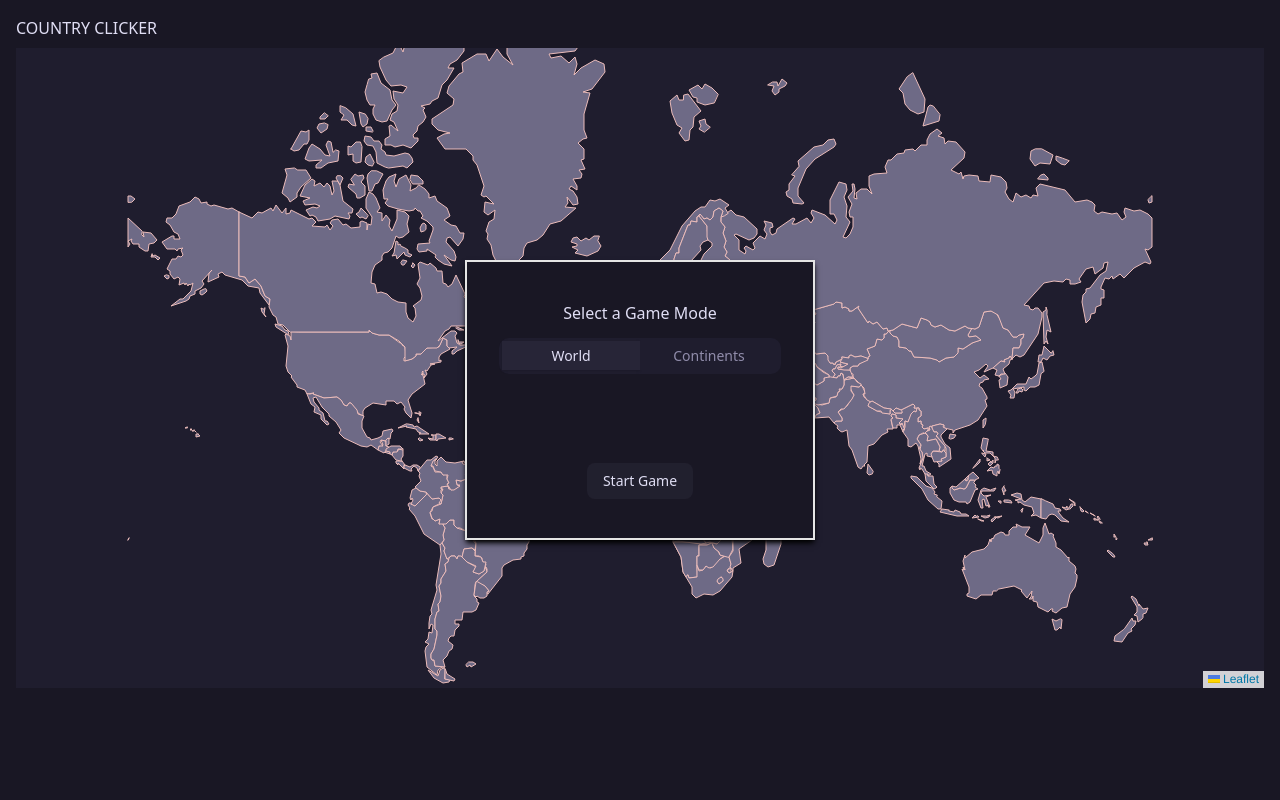
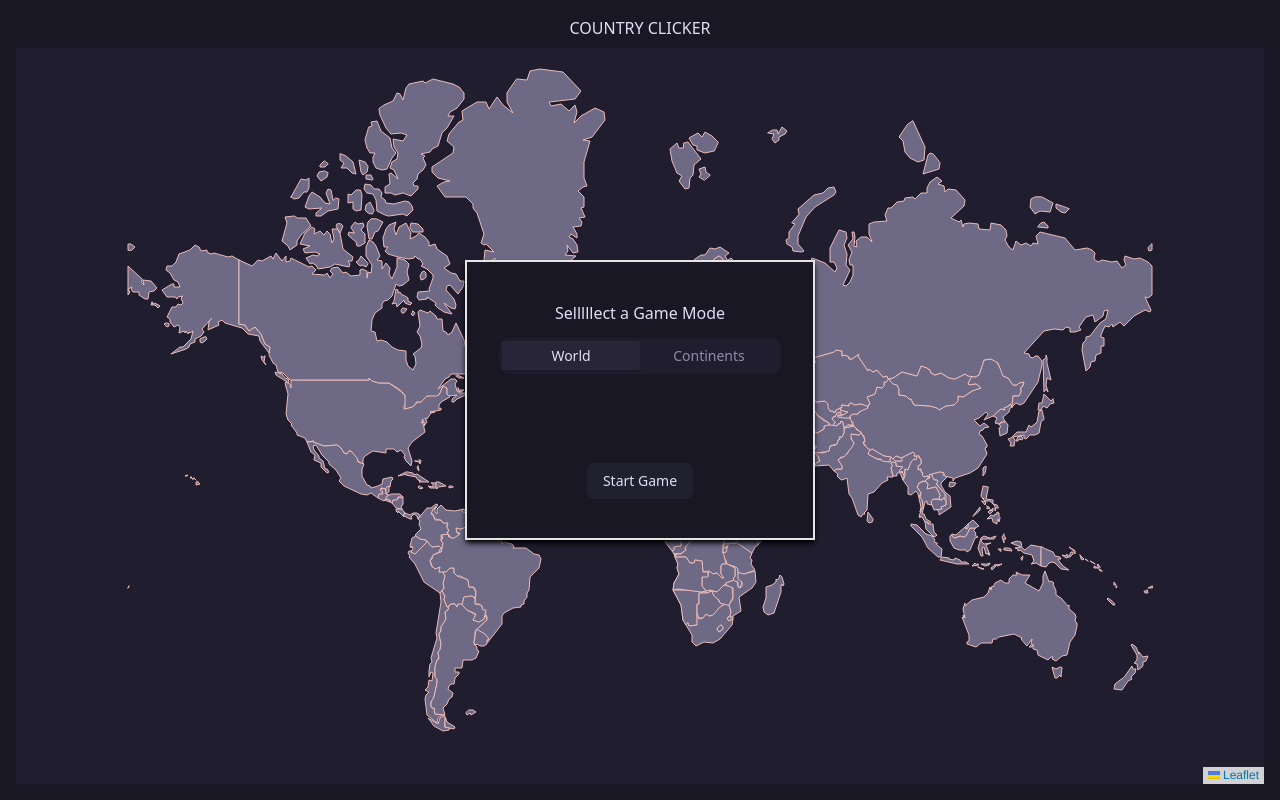
Before and after one commit to ben-lehman/countryclicker, a React (Vite) app: page / in a window 1280 px wide. Built offline with nearby package versions, Linux system fonts and the light colour scheme; a web font is replaced by a local one.

Commit message:
fix dynamic viewport sizing issue

```diff
--- a/src/App.css
+++ b/src/App.css
@@ -10,7 +10,7 @@ body {
 }
 
 .leaflet-container {
-  height: 80vh;
+  height: 100%;
   width: 100%;
 }
 
--- a/src/components/GameContainer.tsx
+++ b/src/components/GameContainer.tsx
@@ -99,7 +99,7 @@ function GameContainer() {
   );
 
   return (
-    <div className="game-container w-full h-full p-4">
+    <div className="game-container flex flex-col w-full h-dvh p-4">
       <div className="flex justify-between items-center mb-2 max-w-7xl mx-auto">
         <h1 className="logo text-rp-text pb-0 mb-0">COUNTRY CLICKER</h1>
         {/**
@@ -113,13 +113,13 @@ function GameContainer() {
       </div>
       {gameState === "start" && <StartMenu handleGameStart={handleGameStart} />}
 
-      <div className={`${gameState === "done" && "blur-sm"}`}>
+      <div className={`${gameState === "done" && "blur-sm"} h-full`}>
         <Suspense
           fallback={
-            <div className="w-full h-[80vh] max-w-7xl mx-auto bg-rp-surface"></div>
+            <div className="w-full h-[80dvh] max-w-7xl mx-auto bg-rp-surface"></div>
           }
         >
-          <div className="w-full h-[80vh] max-w-7xl mx-auto bg-rp-surface">
+          <div className="w-full h-full max-w-7xl mx-auto bg-rp-surface">
             <WorldMap
               targetCountry={targetCountry}
               attempts={attempts}
@@ -148,7 +148,7 @@ function GameContainer() {
       )}
       {gameState === "done" && (
         <>
-          <div className="fade-in absolute top-[50%] left-[50%] w-[350px] h-[280px] -ml-[175px] -mt-[140px] flex flex-wrap gap-x-4 justify-center items-center p-4 z-9999 bg-rp-base border-2 border-color-rp-gold">
+          <div className="fade-in start-menu flex flex-wrap gap-x-4 justify-center items-center p-4 z-9999 bg-rp-base border-2 border-color-rp-gold">
             <span className="w-full text-rp-text text-center">Finished!</span>
             <span className="w-full text-rp-text text-center">
               Accuracy:{" "}
--- a/src/components/StartMenu.tsx
+++ b/src/components/StartMenu.tsx
@@ -22,7 +22,7 @@ function StartMenu({ handleGameStart }: StartMenuProps) {
 
   return (
     <div className="start-menu flex flex-wrap gap-x-4 justify-center items-center p-8 z-9999 bg-rp-base border-2 border-color-rp-gold shadow-md shadow-black">
-      <span className="text-rp-text">Select a Game Mode</span>
+      <span className="text-rp-text">Selllllect a Game Mode</span>
       <Tabs
         defaultValue="world"
         className="w-full"
--- a/src/components/WorldMap.tsx
+++ b/src/components/WorldMap.tsx
@@ -99,7 +99,7 @@ function WorldMap({
 
   return (
     <>
-      <div className="fade-in">
+      <div className="fade-in h-full">
         <MapContainer
           bounds={convertToLeafletBounds(WORLDMAPBOUNDS)}
           center={[40, 0]}
```
